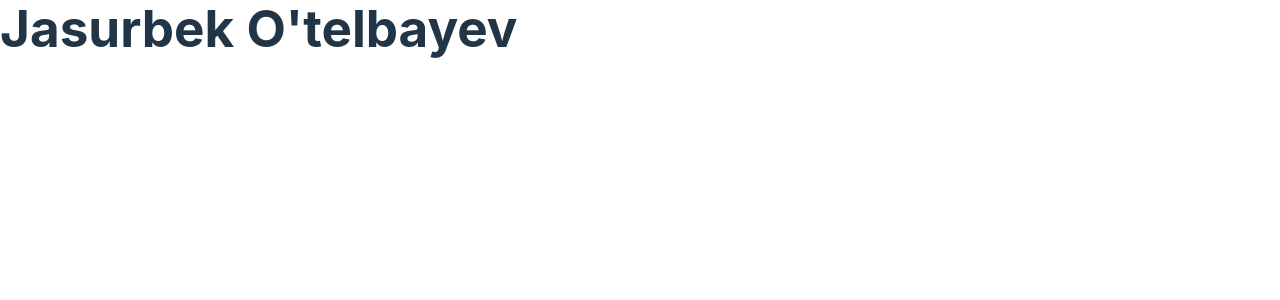
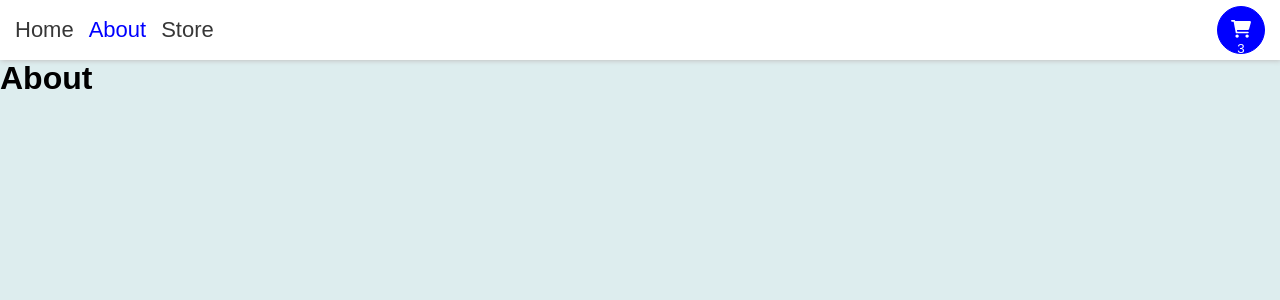
Before and after one commit to Jasurbek1604/React-TS-project, a React (Vite) app: page /about in a window 1280 px wide. Shown: the top 300 px of the page. Built offline with nearby package versions, Linux system fonts and the light colour scheme.

Commit message:
Shopping Card

```diff
--- a/package.json
+++ b/package.json
@@ -11,7 +11,9 @@
   },
   "dependencies": {
     "react": "^18.2.0",
-    "react-dom": "^18.2.0"
+    "react-dom": "^18.2.0",
+    "react-router-dom": "^6.16.0",
+    "styled-components": "^6.0.8"
   },
   "devDependencies": {
     "@types/react": "^18.2.15",
--- a/src/App.tsx
+++ b/src/App.tsx
@@ -1,9 +1,25 @@
 import React from "react";
+import { Routes, Route } from "react-router-dom";
+import Navbar from "./components/Navbar";
+import Home from "./pages/Home";
+import About from "./pages/About";
+import Store from "./pages/Store";
+import styled from "styled-components";
+
+const Container = styled.div``;
 
 const App: React.FC = () => {
   return (
     <React.Fragment>
-      <h1>Jasurbek O'telbayev</h1>
+      <Container>
+        <Routes>
+          <Route element={<Navbar />}>
+            <Route path={"/"} element={<Home />} />
+            <Route path={"/store"} element={<Store />} />
+            <Route path={"/about"} element={<About />} />
+          </Route>
+        </Routes>
+      </Container>
     </React.Fragment>
   );
 };
--- /dev/null
+++ b/src/components/Navbar.tsx
@@ -0,0 +1,72 @@
+import React from "react";
+import { NavLink, Outlet } from "react-router-dom";
+import styled from "styled-components";
+
+const Container = styled.div`
+  height: 60px;
+  background-color: #fff;
+  box-shadow: 1px 1px 5px #c3c3c3;
+  display: flex;
+  align-items: center;
+  justify-content: space-between;
+`;
+
+const Nav = styled.div`
+  display: flex;
+  align-items: center;
+  gap: 15px;
+  margin-left: 15px;
+`;
+const Button = styled.button`
+  border: none;
+  margin-right: 15px;
+  border-radius: 50%;
+  padding: 13px 13px 7px 13px;
+  background-color: blue;
+  transition: 0.3s;
+  color: #fff;
+  border: 1px solid blue;
+  position: relative;
+  &:hover {
+    background-color: #fff;
+    color: blue;
+    border: 1px solid blue;
+  }
+`;
+
+const Link = styled(NavLink)`
+  text-decoration: none;
+  font-size: 22px;
+  font-weight: 400;
+  color: #373737;
+  &.active {
+    color: blue;
+  }
+`;
+
+const Navbar = () => {
+  return (
+    <React.Fragment>
+      <Container>
+        <Nav>
+          <Link to={"/"}>Home</Link>
+          <Link to={"/about"}>About</Link>
+          <Link to={"/store"}>Store</Link>
+        </Nav>
+        <Button style={{ width: "3rem", height: "3rem", position: "relative" }}>
+          <svg
+            xmlns="http://www.w3.org/2000/svg"
+            viewBox="0 0 576 512"
+            fill="currentColor"
+          >
+            <path d="M96 0C107.5 0 117.4 8.19 119.6 19.51L121.1 32H541.8C562.1 32 578.3 52.25 572.6 72.66L518.6 264.7C514.7 278.5 502.1 288 487.8 288H170.7L179.9 336H488C501.3 336 512 346.7 512 360C512 373.3 501.3 384 488 384H159.1C148.5 384 138.6 375.8 136.4 364.5L76.14 48H24C10.75 48 0 37.25 0 24C0 10.75 10.75 0 24 0H96zM128 464C128 437.5 149.5 416 176 416C202.5 416 224 437.5 224 464C224 490.5 202.5 512 176 512C149.5 512 128 490.5 128 464zM512 464C512 490.5 490.5 512 464 512C437.5 512 416 490.5 416 464C416 437.5 437.5 416 464 416C490.5 416 512 437.5 512 464z" />
+          </svg>
+          <div>3</div>
+        </Button>
+      </Container>
+      <Outlet />
+    </React.Fragment>
+  );
+};
+
+export default Navbar;
--- a/src/index.css
+++ b/src/index.css
@@ -3,64 +3,7 @@
   padding: 0;
   box-sizing: border-box;
 }
-:root {
-  font-family: Inter, system-ui, Avenir, Helvetica, Arial, sans-serif;
-  line-height: 1.5;
-  font-weight: 400;
-
-  color-scheme: light dark;
-  color: rgba(255, 255, 255, 0.87);
-  background-color: #242424;
-
-  font-synthesis: none;
-  text-rendering: optimizeLegibility;
-  -webkit-font-smoothing: antialiased;
-  -moz-osx-font-smoothing: grayscale;
-  -webkit-text-size-adjust: 100%;
+body {
+  font-family: sans-serif;
+  background-color: rgb(221, 237, 238);
 }
-
-a {
-  font-weight: 500;
-  color: #646cff;
-  text-decoration: inherit;
-}
-a:hover {
-  color: #535bf2;
-}
-
-h1 {
-  font-size: 3.2em;
-  line-height: 1.1;
-}
-
-button {
-  border-radius: 8px;
-  border: 1px solid transparent;
-  padding: 0.6em 1.2em;
-  font-size: 1em;
-  font-weight: 500;
-  font-family: inherit;
-  background-color: #1a1a1a;
-  cursor: pointer;
-  transition: border-color 0.25s;
-}
-button:hover {
-  border-color: #646cff;
-}
-button:focus,
-button:focus-visible {
-  outline: 4px auto -webkit-focus-ring-color;
-}
-
-@media (prefers-color-scheme: light) {
-  :root {
-    color: #213547;
-    background-color: #ffffff;
-  }
-  a:hover {
-    color: #747bff;
-  }
-  button {
-    background-color: #f9f9f9;
-  }
-}
--- a/src/main.tsx
+++ b/src/main.tsx
@@ -1,10 +1,13 @@
-import React from 'react'
-import ReactDOM from 'react-dom/client'
-import App from './App.tsx'
-import './index.css'
+import React from "react";
+import ReactDOM from "react-dom/client";
+import App from "./App.tsx";
+import "./index.css";
+import { BrowserRouter } from "react-router-dom";
 
-ReactDOM.createRoot(document.getElementById('root')!).render(
+ReactDOM.createRoot(document.getElementById("root")!).render(
   <React.StrictMode>
-    <App />
-  </React.StrictMode>,
-)
+    <BrowserRouter>
+      <App />
+    </BrowserRouter>
+  </React.StrictMode>
+);
--- /dev/null
+++ b/src/pages/About.tsx
@@ -0,0 +1,3 @@
+export default function About() {
+  return <h1>About</h1>;
+}
--- /dev/null
+++ b/src/pages/Home.tsx
@@ -0,0 +1,3 @@
+export default function Home() {
+  return <h1>Home</h1>;
+}
--- /dev/null
+++ b/src/pages/Store.tsx
@@ -0,0 +1,3 @@
+export default function Store() {
+  return <h1>Store</h1>;
+}
```
Also changed, not shown: 1 other file (tests, documents, lock files or other folders).
